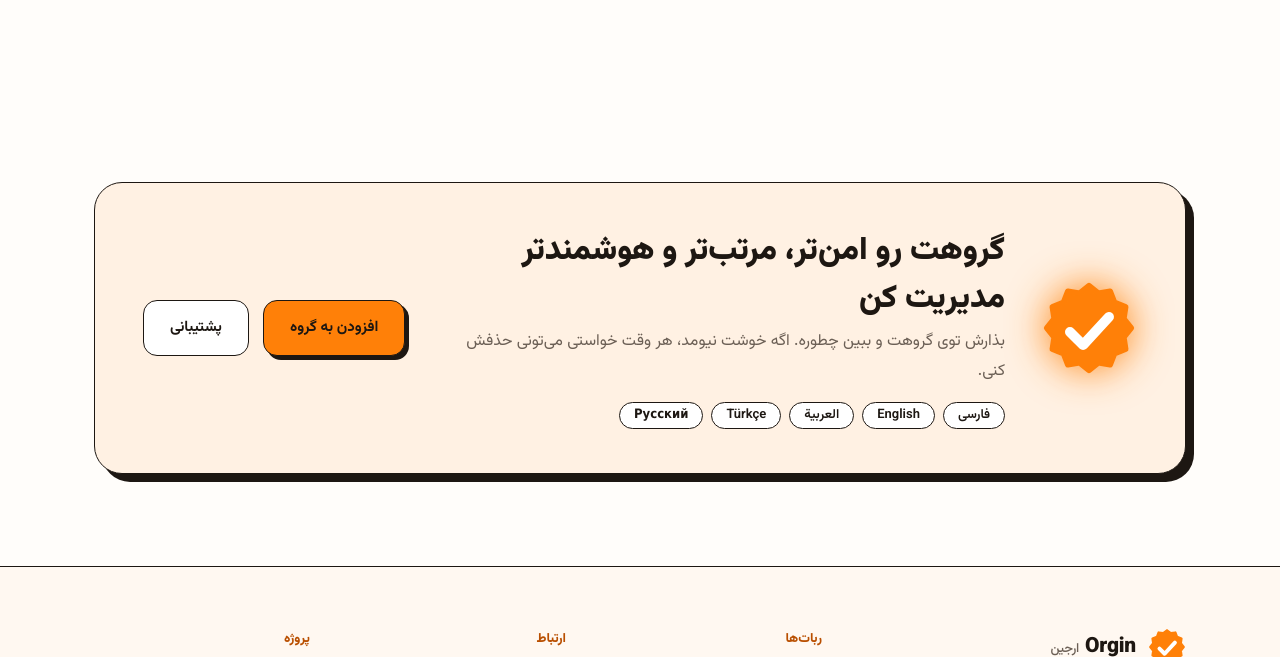
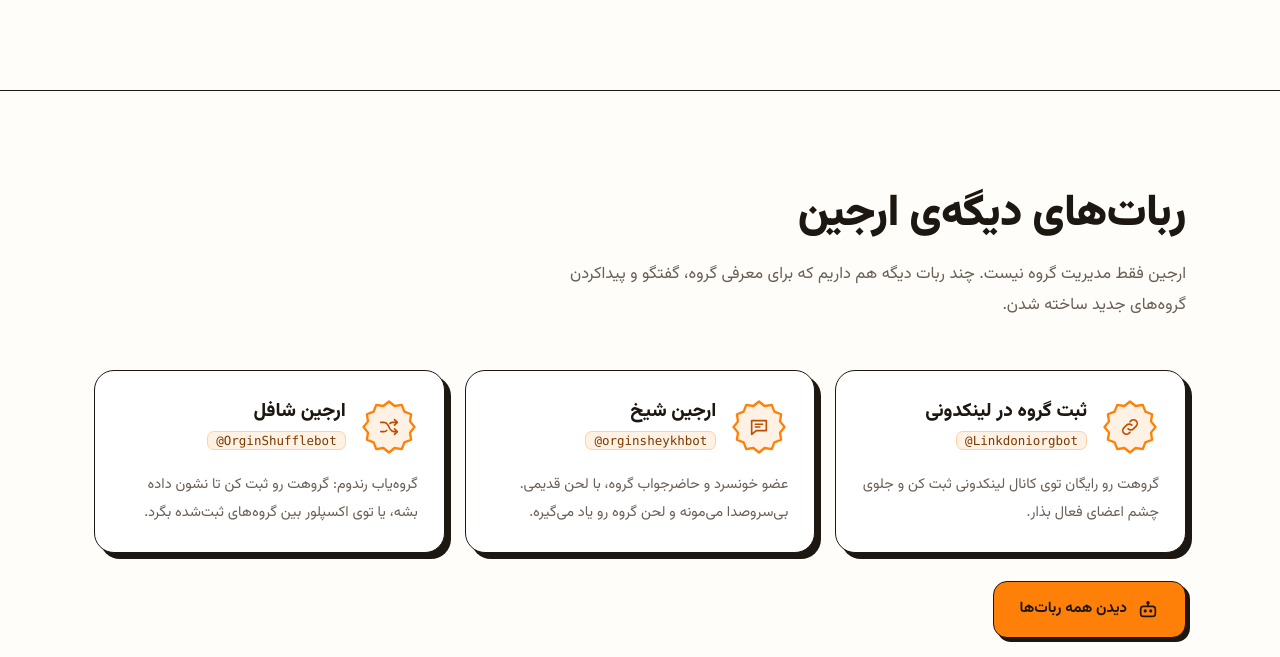
Before and after one commit to orginlabs/orgin-bot-documentation, a plain HTML site: page index.html in a window 1280 px wide. Shown: the part 6544-7201 px from the top of the page. Drawn offline with Linux system fonts and the light colour scheme.

Commit message:
Add section for additional bots with details
Added new section for additional bots with descriptions.

```diff
--- a/index.html
+++ b/index.html
@@ -186,6 +186,14 @@ footer{background:var(--soft);border-top:1.5px solid var(--ink);padding:60px 0 0
 .up:hover{background:var(--o);transform:translateY(-3px)}
 .toast{position:fixed;bottom:28px;left:50%;transform:translate(-50%,30px);opacity:0;background:var(--ink);color:#fff;padding:9px 22px;border-radius:12px;font-size:14px;z-index:99;transition:.3s;pointer-events:none}
 .toast.on{opacity:1;transform:translate(-50%,0)}
+.bg{display:grid;grid-template-columns:repeat(auto-fit,minmax(280px,1fr));gap:20px}
+.bc{display:flex;flex-direction:column;gap:14px;padding:26px;background:#fff;border:1.5px solid var(--ink);border-radius:20px;box-shadow:6px 6px 0 var(--ink);transition:transform .2s,box-shadow .2s}
+.bc:hover{transform:translate(-2px,-2px);box-shadow:8px 8px 0 var(--ink)}
+.bc:hover .sb{transform:rotate(30deg)}
+.bc .hd{display:flex;align-items:center;gap:14px}
+.bc h3{font-size:19px;font-weight:800;line-height:1.6}
+.bc p{font-size:14.5px;color:var(--mut);flex:1}
+.bm{margin-top:28px}
 @media(max-width:980px){.hero,.fx,.ai .gr,.dk .gr{grid-template-columns:1fr;gap:44px}.hero{padding-top:40px}.fx .sh{position:static}.plans{grid-template-columns:1fr 1fr}.p.free{grid-column:1/-1}.sx{grid-template-columns:1fr 1fr}.sx li{border-top:1.5px solid var(--ink)}.sx li:nth-child(-n+2){border-top:0}.sx li:nth-child(odd){border-inline-start:0}.fb{grid-template-columns:1fr;text-align:center;justify-items:center}.lg2{justify-content:center}.fg{grid-template-columns:1fr 1fr}.fbr{grid-column:1/-1}}
 @media(max-width:640px){.links{display:none}.rows,.plans,.sx{grid-template-columns:1fr}.p.free{grid-column:auto}.sx li{border-inline-start:0!important;border-top:1.5px solid var(--ink)!important}.sx li:first-child{border-top:0!important}.row{flex-wrap:wrap;gap:2px 12px}.row .d{margin:0;width:100%}.wrap{padding:0 18px}.sec,.ai,.dk{padding:64px 0}.pc:nth-child(2){margin-inline-start:0}.facts{flex-wrap:wrap}.facts div{flex:1 1 40%}.fb{padding:32px 22px}.fg{grid-template-columns:1fr;gap:28px}.fbt{flex-direction:column;align-items:flex-start}.tg{font-size:12.5px;padding:5px 12px 5px 9px}h1 em{white-space:normal}}
 @media(prefers-reduced-motion:reduce){*,*::before,*::after{animation:none!important;transition:none!important}.rv{opacity:1;transform:none}}
@@ -323,7 +331,7 @@ footer{background:var(--soft);border-top:1.5px solid var(--ink);padding:60px 0 0
 <li><span class="n">۴</span><p>بعدش دوستت باید ارجین رو به یه گروه اضافه کنه. تا این کار انجام نشه، پاداش ثبت نمی‌شه و فقط Start زدن کافی نیست.</p></li>
 </ol>
 </div>
-<div class="num rv">۲ روز<small>Premium به‌ازای هر دعوت کامل</small></div>
+<div class="num rv">۳ روز<small>Premium به‌ازای هر دعوت کامل</small></div>
 </div>
 </section>
 
@@ -337,6 +345,27 @@ footer{background:var(--soft);border-top:1.5px solid var(--ink);padding:60px 0 0
 <li><span class="n">۴</span><p>توی پیوی ربات وارد <b>«گروه‌های من»</b> شو و گروهت رو انتخاب کن تا پنل باز بشه.</p></li>
 <li><span class="n">۵</span><p>برای دیدن دستورها <code>/help</code> رو بفرست، یا توی گروه کلمه <b>راهنما</b> رو بنویس.</p></li>
 </ol>
+</div>
+</section>
+
+<section class="sec" id="bots">
+<div class="wrap">
+<div class="sh rv"><h2>ربات‌های دیگه‌ی ارجین</h2><p>ارجین فقط مدیریت گروه نیست. چند ربات دیگه هم داریم که برای معرفی گروه، گفتگو و پیداکردن گروه‌های جدید ساخته شدن.</p></div>
+<div class="bg">
+<a class="bc rv" href="bots.html#linkdoni">
+<div class="hd"><div class="ib"><svg class="sb"><use href="#sealsoft"/></svg><svg class="ic"><use href="#i-link"/></svg></div><div><h3>ثبت گروه در لینکدونی</h3><code>@Linkdoniorgbot</code></div></div>
+<p>گروهت رو رایگان توی کانال لینکدونی ثبت کن و جلوی چشم اعضای فعال بذار.</p>
+</a>
+<a class="bc rv" href="bots.html#sheykh">
+<div class="hd"><div class="ib"><svg class="sb"><use href="#sealsoft"/></svg><svg class="ic"><use href="#i-chat"/></svg></div><div><h3>ارجین شیخ</h3><code>@orginsheykhbot</code></div></div>
+<p>عضو خونسرد و حاضرجواب گروه، با لحن قدیمی. بی‌سروصدا می‌مونه و لحن گروه رو یاد می‌گیره.</p>
+</a>
+<a class="bc rv" href="bots.html#shuffle">
+<div class="hd"><div class="ib"><svg class="sb"><use href="#sealsoft"/></svg><svg class="ic"><use href="#i-shuffle"/></svg></div><div><h3>ارجین شافل</h3><code>@OrginShufflebot</code></div></div>
+<p>گروه‌یاب رندوم: گروهت رو ثبت کن تا نشون داده بشه، یا توی اکسپلور بین گروه‌های ثبت‌شده بگرد.</p>
+</a>
+</div>
+<div class="bm rv"><a class="btn bo" href="bots.html"><svg class="ic"><use href="#i-bot"/></svg>دیدن همه ربات‌ها</a></div>
 </div>
 </section>
 
```
